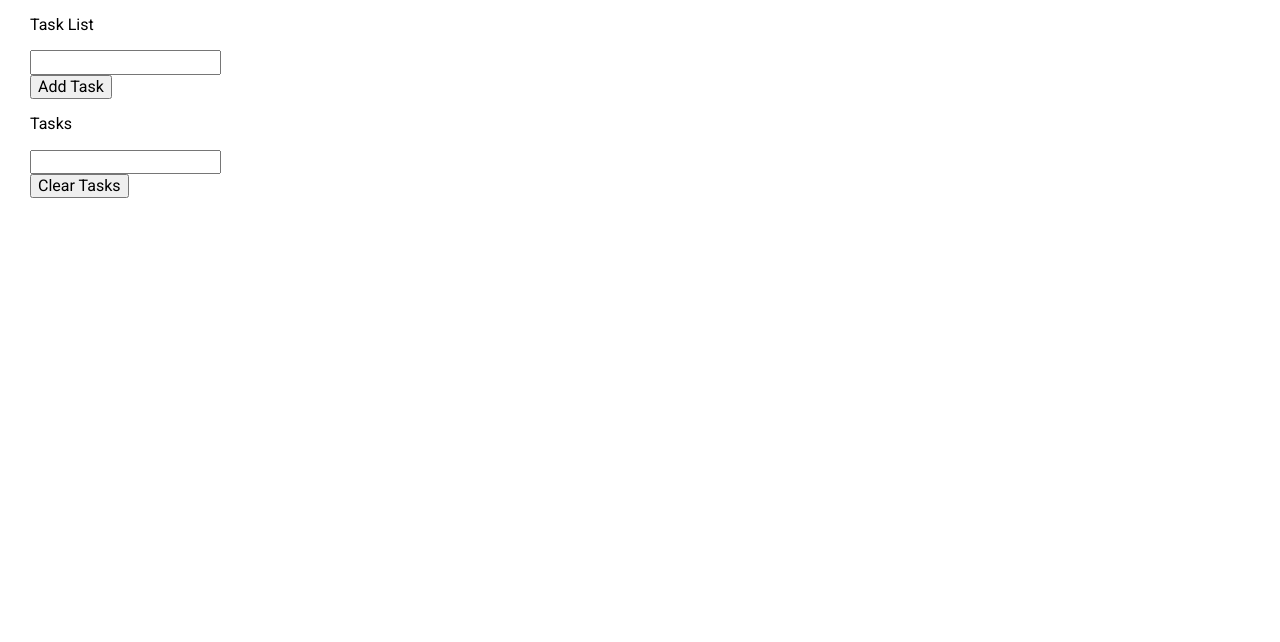
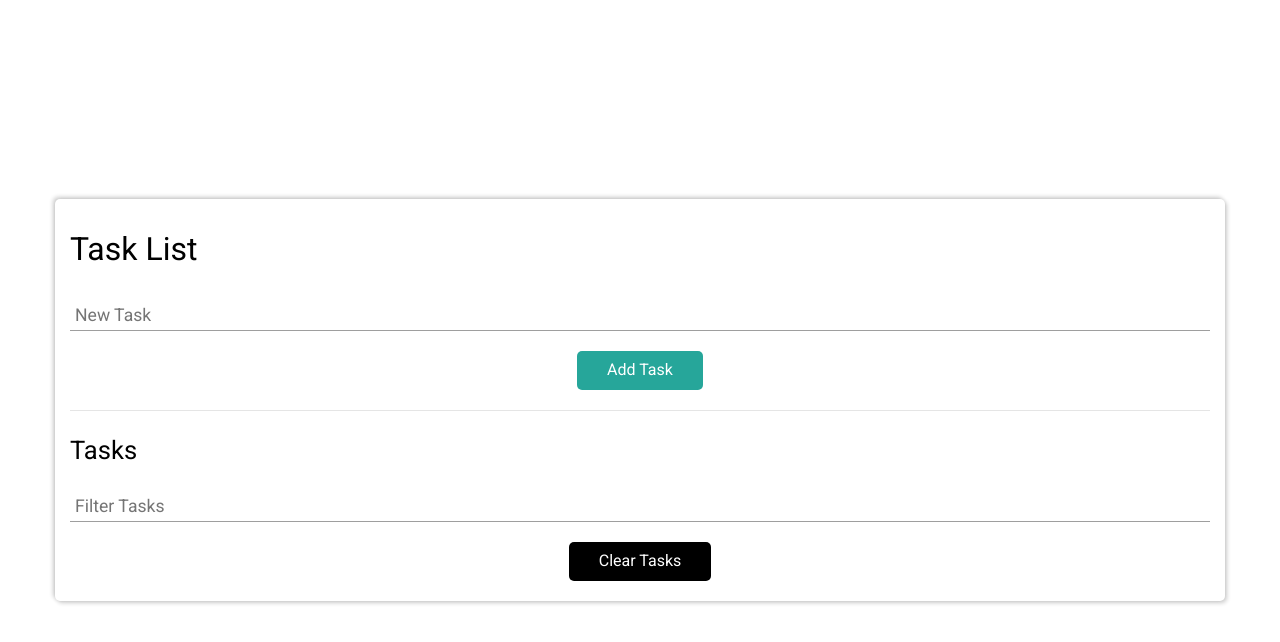
Before and after one commit to MahmoudsMohammed/Todo-List, a plain HTML site: page index.html in a window 1280 px wide. Drawn offline with Linux system fonts and the light colour scheme; files whose address does not match are found by name.

Commit message:
End UI Style

```diff
--- a/Style/SCSS/_helpers.scss
+++ b/Style/SCSS/_helpers.scss
@@ -25,9 +25,15 @@
 }
 
 // Placeholder
-%center {
+%flex-center {
   display: flex;
   flex-direction: column;
   justify-content: center;
   align-items: center;
 }
+
+@mixin margin-center {
+  display: block;
+  width: fit-content;
+  margin: 20px auto;
+}
--- a/Style/main.scss
+++ b/Style/main.scss
@@ -1,3 +1,96 @@
 @use 'SCSS/rules' as *;
 @use 'SCSS/helpers' as *;
 @use 'SCSS/variables' as *;
+
+body {
+  @extend %flex-center;
+  height: 100vh;
+}
+
+.container {
+  & {
+    box-shadow: 2px 2px 4px rgba(black, 0.2), -2px -2px 4px rgba(black, 0.2);
+    border-radius: 5px;
+  }
+  .add {
+    & {
+      border-bottom: 1px solid rgba(black, 0.1);
+    }
+    p {
+      font-size: 2rem;
+    }
+    form {
+      #add {
+        & {
+          padding: 5px;
+          display: block;
+          width: 100%;
+          caret-color: $sub-color;
+          font-size: 1.1rem;
+          border: none {
+            bottom: 1px solid $border-color;
+          }
+        }
+        &:focus {
+          outline: none;
+          border-bottom-color: $sub-color;
+        }
+      }
+      #submit {
+        padding: 10px 30px;
+        border: none;
+        background-color: $sub-color;
+        color: white;
+        border-radius: 5px;
+        @include margin-center;
+      }
+    }
+  }
+  .result {
+    p {
+      font-size: 1.6rem;
+    }
+    #filter {
+      & {
+        padding: 5px;
+        display: block;
+        width: 100%;
+        caret-color: $sub-color;
+        font-size: 1.1rem;
+        border: none {
+          bottom: 1px solid $border-color;
+        }
+      }
+      &:focus {
+        outline: none;
+        border-bottom-color: $sub-color;
+      }
+    }
+    .tasks {
+      & {
+        list-style: none;
+        padding: 0px;
+        margin: 20px 0px 0px;
+      }
+      li {
+        & {
+          padding: 15px;
+          border: 1px solid #ccc;
+          display: flex;
+          justify-content: space-between;
+        }
+        i{
+          color: red;
+        }
+      }
+    }
+    #clear {
+      border: none;
+      padding: 10px 30px;
+      background-color: $clear-color;
+      color: white;
+      border-radius: 5px;
+      @include margin-center;
+    }
+  }
+}
--- a/index.html
+++ b/index.html
@@ -19,14 +19,17 @@
       <div class="add">
         <p>Task List</p>
         <form action="#">
-          <div><input type="text" name="add" id="add" /></div>
+          <div>
+            <input type="text" name="add" id="add" placeholder="New Task" />
+          </div>
           <input type="submit" value="Add Task" id="submit" />
         </form>
       </div>
       <div class="result">
         <p>Tasks</p>
-        <input type="text" id="filter" />
-        <div class="tasks"></div>
+        <input type="text" id="filter" placeholder="Filter Tasks" />
+        <ul class="tasks">
+        </ul>
         <button id="clear">Clear Tasks</button>
       </div>
     </div>
```
Also changed, not shown: Style/main.css, 2 other files.
